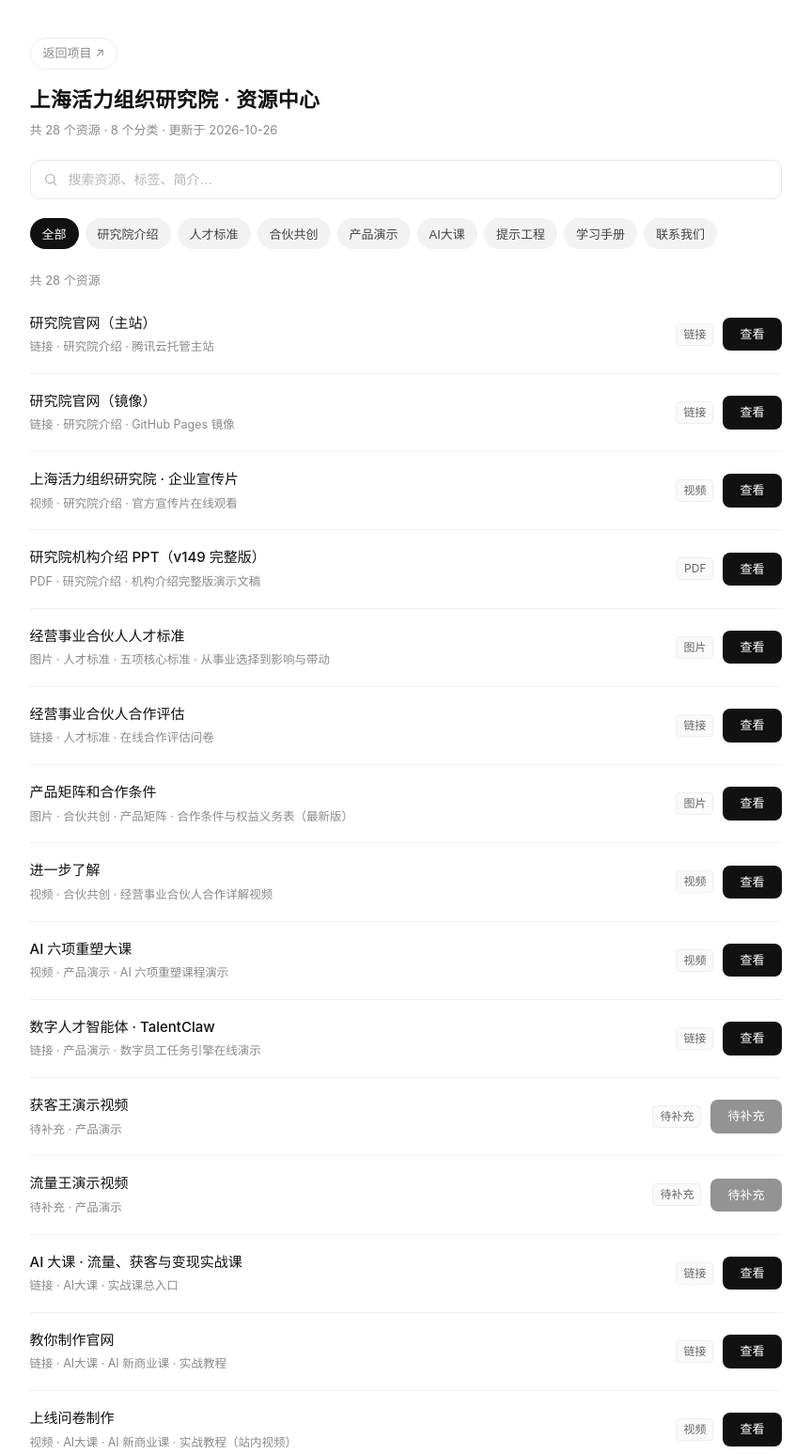
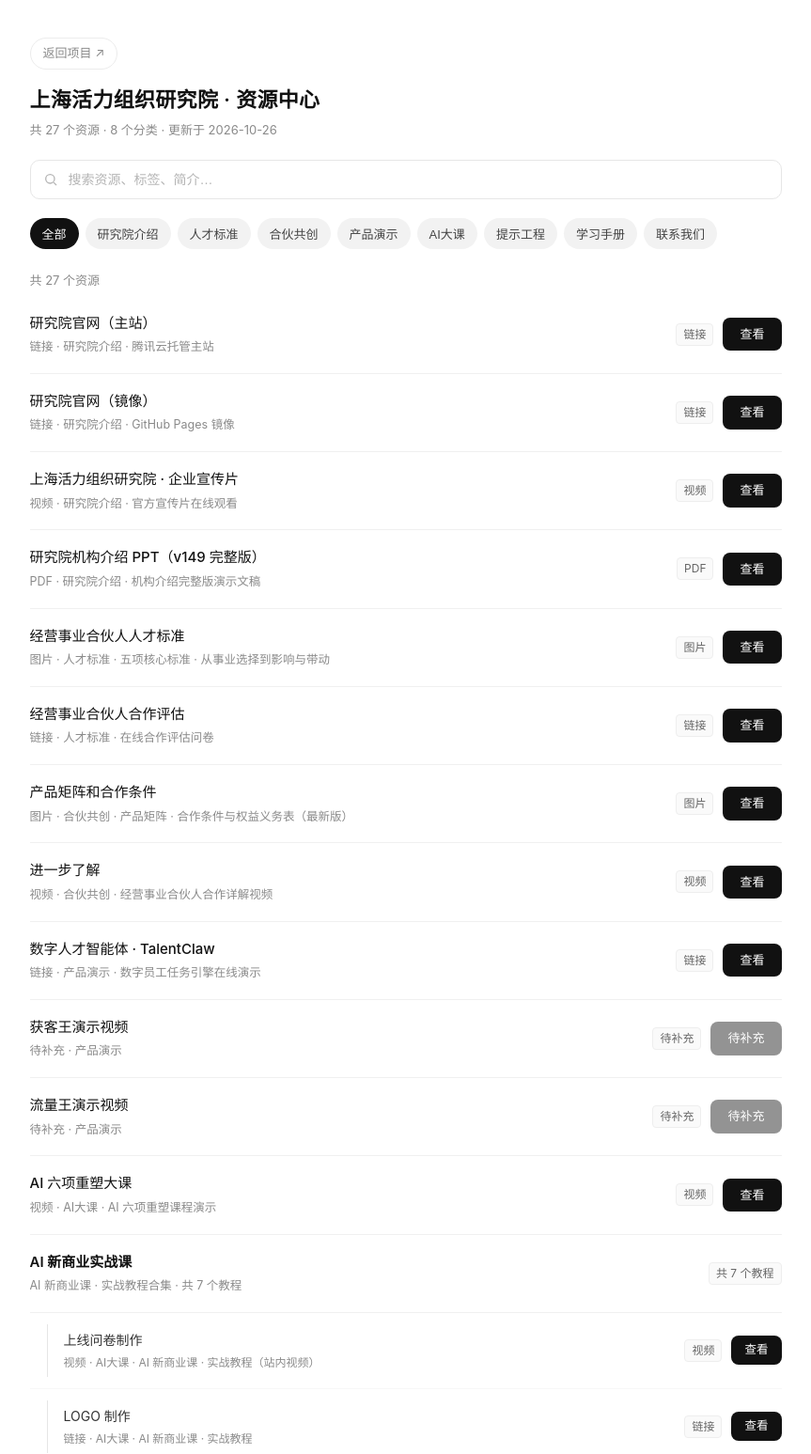
Before and after one commit to yangshaowen1987-rgb/sivo, a plain HTML site: page index.html in a window 1280 px wide. Shown: the top 1547 px of the page at 94% size, without its empty margins (201-1064 px from the left). Drawn offline with Linux system fonts and the light colour scheme.

Commit message:
AI大课改为两部分：AI六项重塑大课+AI新商业实战课(二级缩进,7个教程)；官网制作移除；AI六项从产品演示迁入

```diff
--- a/data.json
+++ b/data.json
@@ -16,14 +16,14 @@
       { "title": "进一步了解", "type": "video", "permission": "view", "file": "资料/partner-more.mp4", "desc": "经营事业合伙人合作详解视频" }
     ]},
     { "name": "产品演示", "items": [
-      { "title": "AI 六项重塑大课", "type": "video", "permission": "view", "file": "资料/ai-six-remodel.mp4", "desc": "AI 六项重塑课程演示" },
       { "title": "数字人才智能体 · TalentClaw", "type": "link", "permission": "view", "file": "资料/talentclaw-demo.html", "desc": "数字员工任务引擎在线演示" },
       { "title": "获客王演示视频", "type": "video", "permission": "view", "file": "", "desc": "待补充" },
       { "title": "流量王演示视频", "type": "video", "permission": "view", "file": "", "desc": "待补充" }
     ]},
     { "name": "AI大课", "items": [
-      { "title": "AI 大课 · 流量、获客与变现实战课", "type": "link", "permission": "view", "file": "https://sivo-sivo-d5gznqqes1eec60f8.webapps.tcloudbase.com/showcase/", "desc": "实战课总入口" },
-      { "title": "教你制作官网", "type": "link", "permission": "view", "file": "https://sivo-sivo-d5gznqqes1eec60f8.webapps.tcloudbase.com/showcase/", "desc": "AI 新商业课 · 实战教程" },
+      { "title": "AI 六项重塑大课", "type": "video", "permission": "view", "file": "资料/ai-six-remodel.mp4", "desc": "AI 六项重塑课程演示" },
+      { "title": "AI 新商业实战课", "type": "link", "permission": "view", "file": "", "desc": "AI 新商业课 · 实战教程合集",
+        "children": [
           { "title": "上线问卷制作", "type": "video", "permission": "view", "file": "资料/questionnaire-tutorial.mp4", "desc": "AI 新商业课 · 实战教程（站内视频）" },
           { "title": "LOGO 制作", "type": "link", "permission": "view", "file": "https://sivo-d5gznqqes1eec60f8-1463354243.tcloudbaseapp.com/showcase/logo-chat/", "desc": "AI 新商业课 · 实战教程" },
           { "title": "会议纪要整理", "type": "link", "permission": "view", "file": "https://sivo-d5gznqqes1eec60f8-1463354243.tcloudbaseapp.com/showcase/meeting/", "desc": "AI 新商业课 · 实战教程" },
@@ -31,6 +31,7 @@
           { "title": "PPT 制作", "type": "link", "permission": "view", "file": "https://sivo-d5gznqqes1eec60f8-1463354243.tcloudbaseapp.com/showcase/ppt/index.html", "desc": "AI 新商业课 · 实战教程" },
           { "title": "数据中台", "type": "link", "permission": "view", "file": "https://sivo-d5gznqqes1eec60f8-1463354243.tcloudbaseapp.com/showcase/dashboard/index.html", "desc": "AI 新商业课 · 实战教程" },
           { "title": "海报图 / 商品图", "type": "link", "permission": "view", "file": "https://sivo-d5gznqqes1eec60f8-1463354243.tcloudbaseapp.com/showcase/latte/index.html", "desc": "AI 新商业课 · 实战教程" }
+        ] }
     ]},
     { "name": "提示工程", "items": [] },
     { "name": "学习手册", "items": [
--- a/index.html
+++ b/index.html
@@ -42,6 +42,13 @@
   .row{display:flex;align-items:center;gap:16px;padding:18px 0;border-bottom:1px solid var(--line)}
   .row:last-child{border-bottom:0}
   .row:hover .title{text-decoration:underline}
+  /* 二级（子链接）：向右缩进 + 左侧引导线，体现层级 */
+  .row.child{padding-left:36px;position:relative;border-bottom-color:#f7f7f7}
+  .row.child::before{content:"";position:absolute;left:18px;top:12px;bottom:12px;width:1px;background:#e6e6e6}
+  .row.child .title{font-size:14px;font-weight:400;color:#333}
+  .row.child .meta{font-size:12px}
+  .row.child .btn{padding:6px 14px;font-size:12.5px}
+  .row.parent .title{font-weight:600}
   .main{flex:1;min-width:0}
   .title{font-size:15px;font-weight:500;color:#111;text-decoration:none;display:block}
   .meta{margin-top:5px;font-size:12.5px;color:var(--sub);white-space:nowrap;overflow:hidden;text-overflow:ellipsis}
@@ -104,48 +111,71 @@
 function updateActive(){
   tabBtns.forEach(b=>b.classList.toggle("on", b._name===cur));
 }
+function typeLabel(it){
+  const ext=extOf(it.file);
+  return (it.type&&it.type!=="other")?((ext&&PROD[ext])||TYPE[it.type]||"文件"):((ext&&PROD[ext])||"文件");
+}
+function makeRow(it,isChild,cat){
+  const kids=it.children||[];
+  const isContainer=kids.length>0;
+  const empty=!it.file&&!isContainer;
+  const typeTxt=typeLabel(it);
+  const isDl=it.permission==="download";
+  const dlName=(it.file||"").split("/").pop().split("\\").pop();
+  const titleHtml=it.file
+    ? `<a class="title" href="${it.file}" target="_blank" rel="noopener">${it.title||"未命名"}</a>`
+    : `<span class="title">${it.title||"未命名"}</span>`;
+  let right;
+  if(isContainer){ right=`<span class="tag">共 ${kids.length} 个教程</span>`; }
+  else if(empty){ right=`<span class="tag">待补充</span><span class="btn" style="opacity:.45;cursor:not-allowed">待补充</span>`; }
+  else if(isDl){ right=`<span class="tag">${typeTxt}</span><a class="btn" href="${it.file}" download="${dlName}">下载</a>`; }
+  else { right=`<span class="tag">${typeTxt}</span><a class="btn" href="${it.file}" target="_blank" rel="noopener">查看</a>`; }
+  let metaTxt;
+  if(isContainer){ metaTxt=(it.desc||"二级教程合集")+" · 共 "+kids.length+" 个教程"; }
+  else if(empty){ metaTxt="待补充 · "+(cat||""); }
+  else { metaTxt=typeTxt+" · "+(cat||"")+(it.desc?(" · "+it.desc):""); }
+  const row=document.createElement("div");
+  row.className="row"+(isChild?" child":"")+(isContainer?" parent":"");
+  row.innerHTML=`<div class="main">${titleHtml}<div class="meta">${metaTxt}</div></div><div class="right">${right}</div>`;
+  return row;
+}
+function countAll(){
+  let n=0;
+  (DATA.categories||[]).forEach(c=>(c.items||[]).forEach(it=>{ n++; n+=(it.children||[]).length; }));
+  return n;
+}
 function renderList(){
   const list=document.getElementById("list");
   let items=allItems();
   if(cur!=="全部") items=items.filter(i=>i._cat===cur);
-  if(kw){const k=kw.toLowerCase();items=items.filter(i=>
-    (i.title||"").toLowerCase().includes(k)||(i.desc||"").toLowerCase().includes(k)||(i._cat||"").toLowerCase().includes(k));}
-  document.getElementById("count").textContent="共 "+items.length+" 个资源";
+  const k=kw?kw.toLowerCase():"";
+  const frag=[]; let shown=0;
+  items.forEach(it=>{
+    const kids=it.children||[];
+    if(!k){
+      frag.push(makeRow(it,false,it._cat)); shown++;
+      kids.forEach(ch=>{ frag.push(makeRow(ch,true,it._cat)); shown++; });
+      return;
+    }
+    const pHit=(it.title||"").toLowerCase().includes(k)||(it.desc||"").toLowerCase().includes(k)||(it._cat||"").toLowerCase().includes(k);
+    const hit=kids.filter(ch=>(ch.title||"").toLowerCase().includes(k)||(ch.desc||"").toLowerCase().includes(k));
+    if(pHit){
+      frag.push(makeRow(it,false,it._cat)); shown++;
+      kids.forEach(ch=>{ frag.push(makeRow(ch,true,it._cat)); shown++; });
+    }else if(hit.length){
+      frag.push(makeRow(it,false,it._cat)); shown++;
+      hit.forEach(ch=>{ frag.push(makeRow(ch,true,it._cat)); shown++; });
+    }
+  });
+  document.getElementById("count").textContent="共 "+shown+" 个资源";
   list.innerHTML="";
-  if(items.length===0){list.innerHTML='<div class="empty">暂无资源</div>';return;}
-  items.forEach(it=>{
-    const empty=!it.file;
-    const ext=extOf(it.file);
-    const typeTxt=(it.type&&it.type!=="other")?((ext&&PROD[ext])||TYPE[it.type]||"文件"):((ext&&PROD[ext])||"文件");
-    const isDl=it.permission==="download";
-    const dlName=(it.file||"").split("/").pop().split("\\").pop();
-    // 标题：有内容则直接可点开（网址/文件都在新标签直接打开成果）；空则纯文本
-    const titleHtml=empty
-      ? `<span class="title">${it.title||"未命名"}</span>`
-      : `<a class="title" href="${it.file}" target="_blank" rel="noopener">${it.title||"未命名"}</a>`;
-    // 右侧按钮：可下载给「下载」；否则「查看」直接新标签打开成果；空则「待补充」不可点
-    const btn=empty
-      ? `<span class="btn" style="opacity:.45;cursor:not-allowed">待补充</span>`
-      : (isDl
-          ? `<a class="btn" href="${it.file}" download="${dlName}">下载</a>`
-          : `<a class="btn" href="${it.file}" target="_blank" rel="noopener">查看</a>`);
-    const tagTxt=empty?"待补充":typeTxt;
-    const metaTxt=empty?("待补充 · "+it._cat):(typeTxt+" · "+it._cat+(it.desc?" · "+it.desc:""));
-    const row=document.createElement("div");
-    row.className="row";
-    row.innerHTML=`<div class="main">
-        ${titleHtml}
-        <div class="meta">${metaTxt}</div>
-      </div>
-      <div class="right"><span class="tag">${tagTxt}</span>${btn}</div>`;
-    list.appendChild(row);
-  });
+  if(shown===0){list.innerHTML='<div class="empty">暂无资源</div>';return;}
+  frag.forEach(n=>list.appendChild(n));
 }
 function renderStats(){
   const cats=(DATA.categories||[]);
-  const n=allItems().length;
   document.getElementById("stats").textContent=
-    "共 "+n+" 个资源 · "+cats.length+" 个分类"+(DATA.updated?" · 更新于 "+DATA.updated:"");
+    "共 "+countAll()+" 个资源 · "+cats.length+" 个分类"+(DATA.updated?" · 更新于 "+DATA.updated:"");
 }
 async function init(){
   const ret=document.getElementById("retProj");
```
Lines whose indentation alone changed are shown as unchanged.
